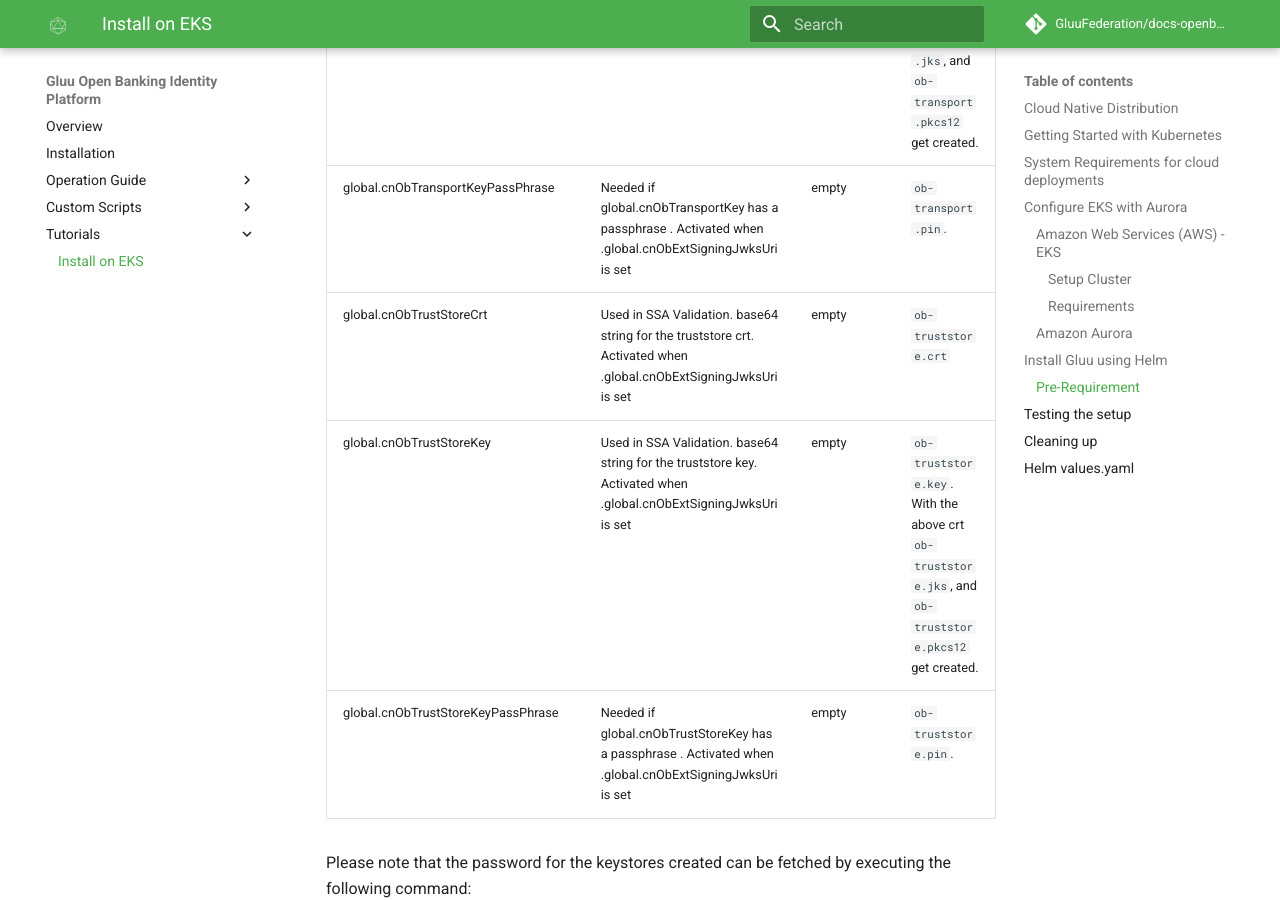
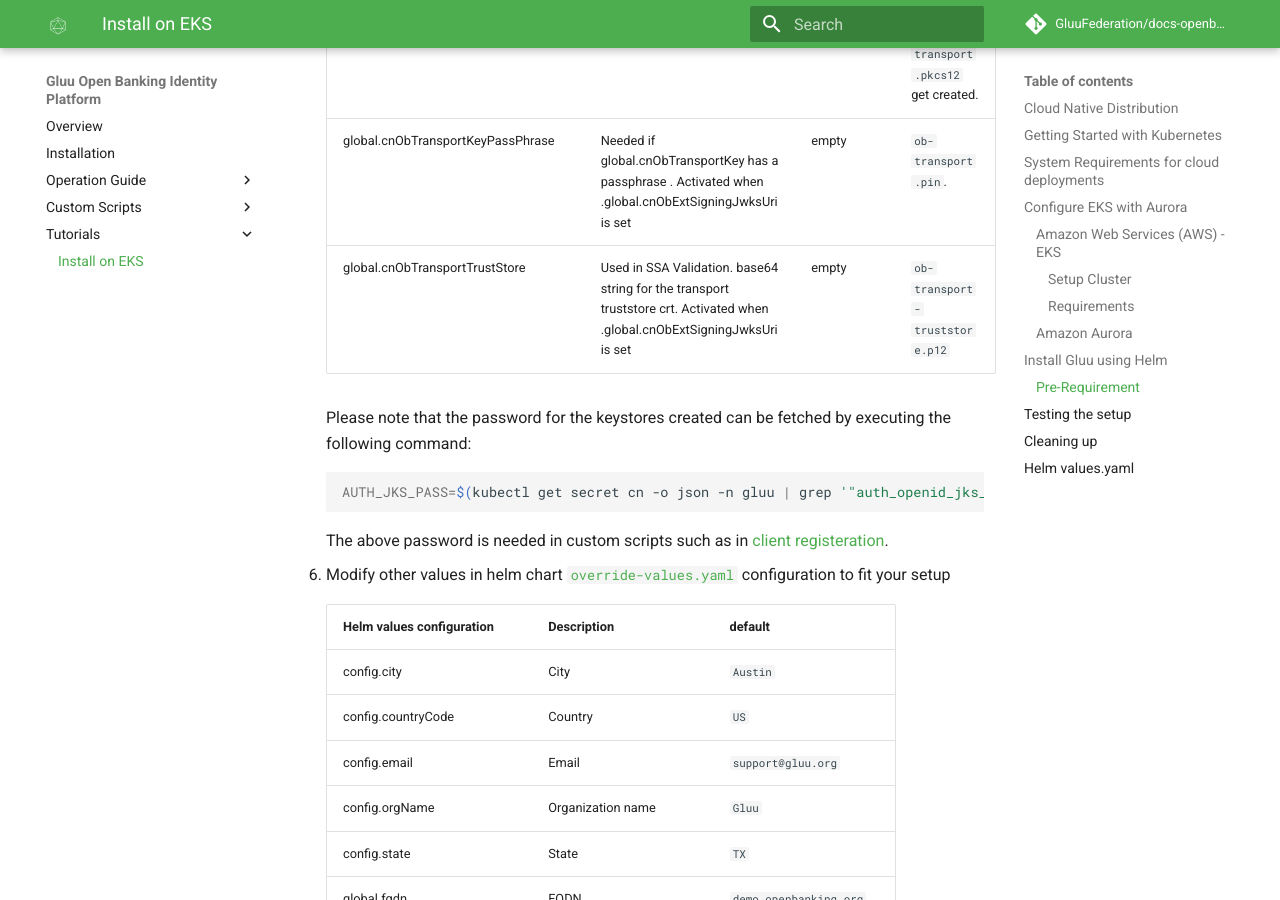
Before and after one commit to GluuFederation/docs-openbanking-prod, an MkDocs documentation site: the page built from docs/source/tutorials/cn-prod-tutorial.md, in a window 1280 px wide and 900 px high, scrolled down 6479 px. Built offline with MkDocs 1.6.1 and Material for MkDocs 9.7.7, drawn with Linux system fonts in a browser that asks for light colours; comment, search, counter and statistics services are not loaded; some of the changed text lies outside the part shown.

Commit message:
docs: add correct transport instructions

````diff
--- a/docs/source/tutorials/cn-prod-tutorial.md
+++ b/docs/source/tutorials/cn-prod-tutorial.md
@@ -69,8 +69,7 @@ The below certs and keys are needed to continue this tutorial.
 |OB AS Transport crt               | Used for mTLS. This  will also be added to the JVM                                      |
 |OB AS signing crt                 | Added to the JVM. Used in SSA Validation                                                |
 |OB AS signing key                 | Added to the JVM. Used in SSA Validation                                                |
-|OB truststore crt                 | Added to the JVM. Used in SSA Validation                                                |
-|OB truststore key                 | Added to the JVM. Used in SSA Validation                                                |
+|OB transport truststore           | Used in SSA Validation. Generated from OB Root CA nd Issuing CA                         |
 
 1.  Install [nginx-ingress](https://github.com/kubernetes/ingress-nginx) Helm [Chart](https://github.com/helm/charts/tree/master/stable/nginx-ingress).
 
@@ -165,11 +164,14 @@ The below certs and keys are needed to continue this tutorial.
 
     1.  Inject the base64 string passphrase of `obtransportbase64.key` into the helm chart [`override-values.yaml`](#helm-valuesyaml)  at `global.cnObTransportKeyPassPhrase`
 
-    1.  Copy the base64 string in `obtruststorebase64.pem` into the helm chart [`override-values.yaml`](#helm-valuesyaml) at `global.cnObTrustStoreCrt`
+    1.  Generate your transport truststore or convert it to `.p12` format.
 
-    1.  Copy the base64 string in `obtruststorebase64.key` into the helm chart [`override-values.yaml`](#helm-valuesyaml)  at `global.cnObTrustStoreKey`
+        ```bash
+        cat obissuingca.pem obrootca.pem obsigningca.pem > transport-truststore.crt
+        keytool -importcert -file transport-truststore.crt -keystore ob_transport_trust.p12 -alias obkeystore
+        ```
 
-    1.  Inject the base64 string passphrase of `obtruststorebase64.key` into the helm chart [`override-values.yaml`](#helm-valuesyaml)  at `global.cnObTrustStoreKeyPassPhrase`
+    1.  Copy the base64 string in `obtransporttruststorebase64.pem` into the helm chart [`override-values.yaml`](#helm-valuesyaml) at `global.cnObTransportTrustStore`
 
     1.  Add the jwks uri to the helm chart [`override-values.yaml`](#helm-valuesyaml) at `global.cnObExtSigningJwksUri`
 
@@ -182,9 +184,7 @@ The below certs and keys are needed to continue this tutorial.
     |global.cnObTransportCrt             | Used in SSA Validation. base64 string for the transport crt. Activated when .global.cnObExtSigningJwksUri is set                 |    empty     | `ob-transport.crt`                                                                                     |
     |global.cnObTransportKey             | Used in SSA Validation. base64 string for the transport key. Activated when .global.cnObExtSigningJwksUri is set                 |    empty     | `ob-transport.key`. With the above crt `ob-transport.jks`, and `ob-transport.pkcs12` get created.      |
     |global.cnObTransportKeyPassPhrase   | Needed if global.cnObTransportKey has a passphrase . Activated when .global.cnObExtSigningJwksUri is set                         |    empty     | `ob-transport.pin`.                                                                                    |
-    |global.cnObTrustStoreCrt            | Used in SSA Validation. base64 string for the truststore crt. Activated when .global.cnObExtSigningJwksUri is set                |    empty     | `ob-truststore.crt`                                                                                    |
-    |global.cnObTrustStoreKey            | Used in SSA Validation. base64 string for the truststore key. Activated when .global.cnObExtSigningJwksUri is set                |    empty     | `ob-truststore.key`. With the above crt `ob-truststore.jks`, and `ob-truststore.pkcs12` get created.   |
-    |global.cnObTrustStoreKeyPassPhrase  | Needed if global.cnObTrustStoreKey has a passphrase . Activated when .global.cnObExtSigningJwksUri is set                        |    empty     | `ob-truststore.pin`.                                                                                   |
+    |global.cnObTransportTrustStore      | Used in SSA Validation. base64 string for the transport truststore crt. Activated when .global.cnObExtSigningJwksUri is set      |    empty     | `ob-transport-truststore.p12`                                                                                    |
 
     Please note that the password for the keystores created can be fetched by executing the following command:
 
````
